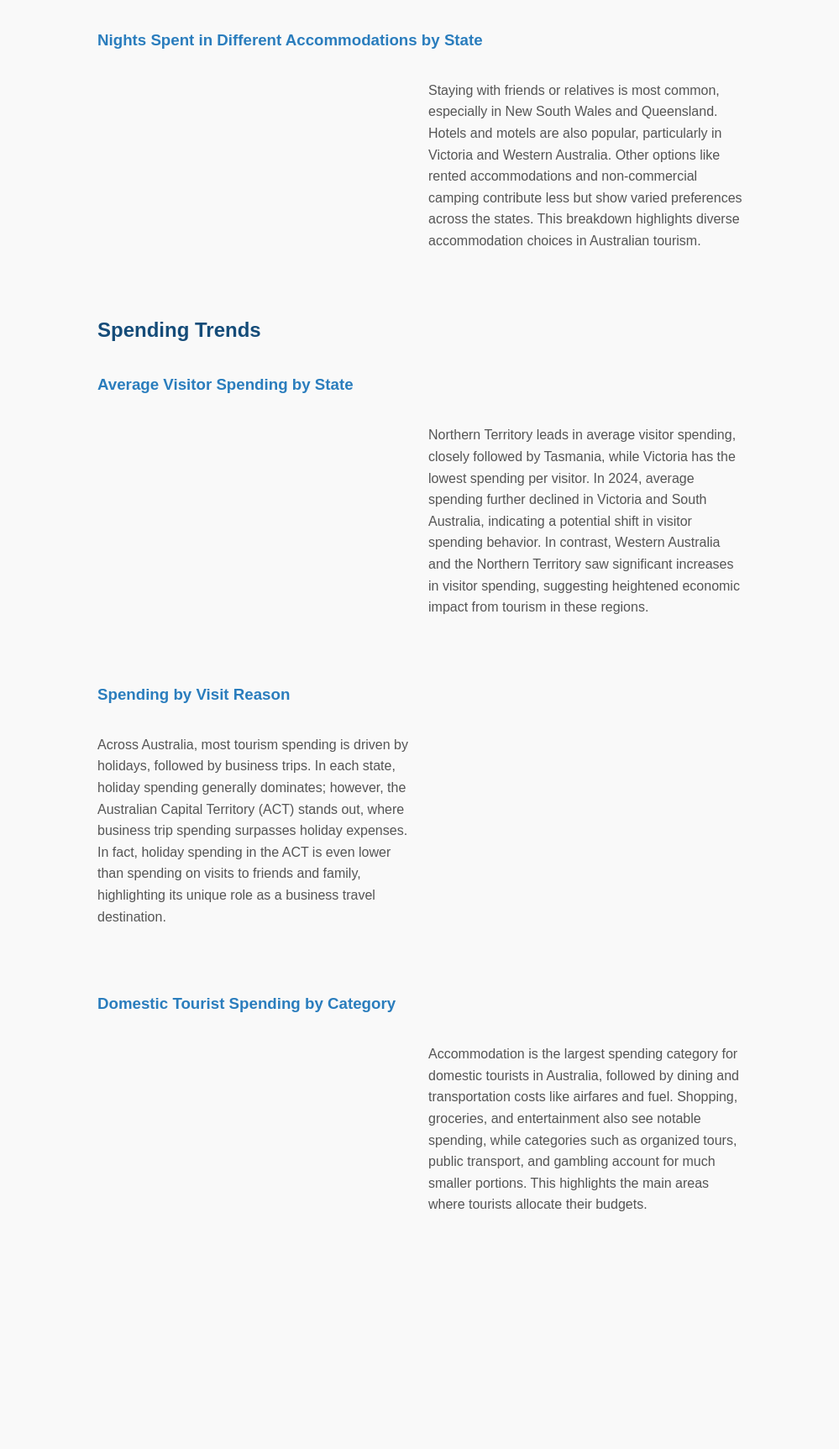
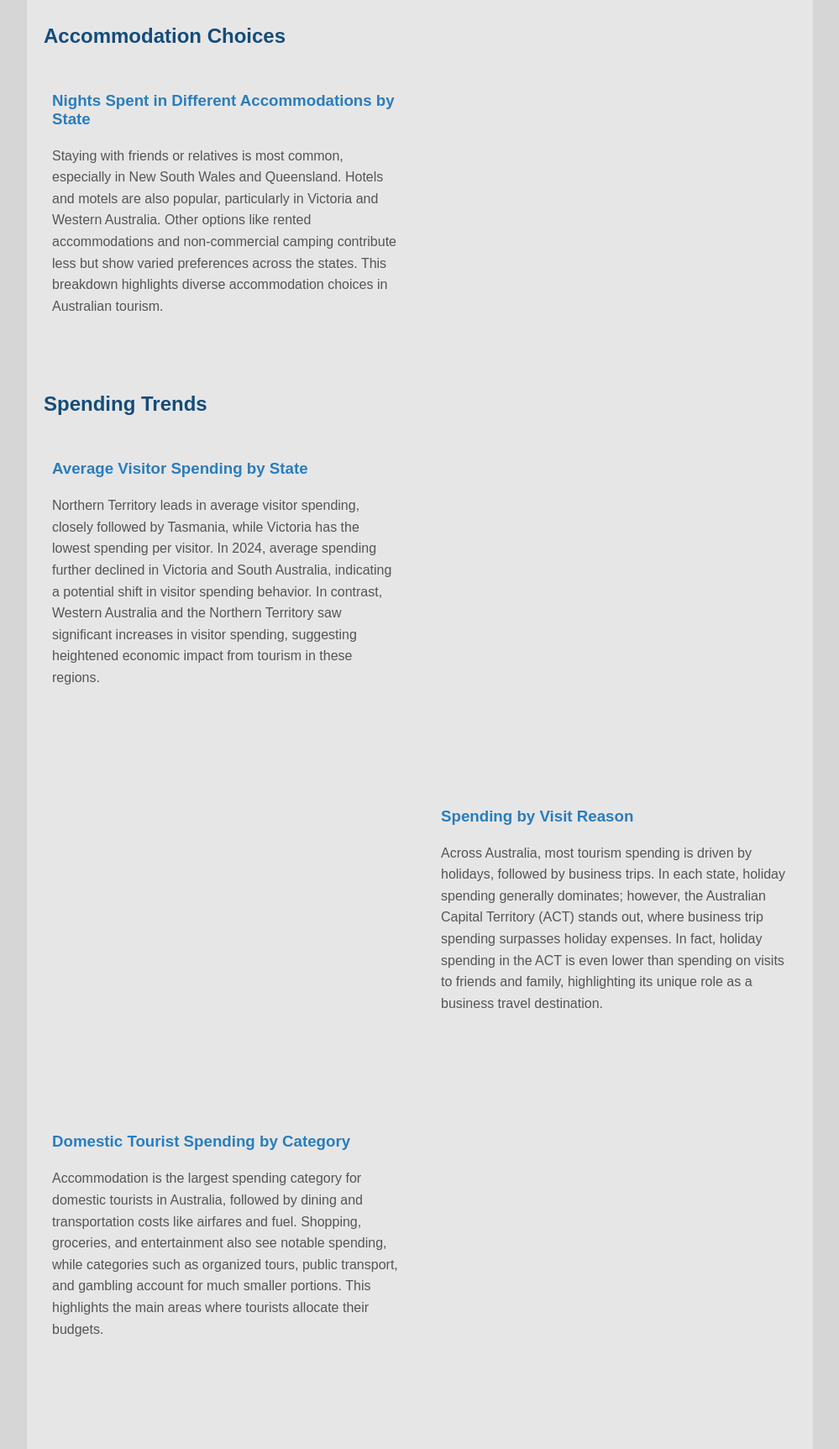
Before and after one commit to AryaanH/FIT3179-Assignment2, a plain HTML site: page index.html in a window 1280 px wide. Shown: the part 1033-2758 px from the top of the page at 84% size, without its empty margins (140-1139 px from the left). Before the commit the page ends 2600 px from the top, so only its background shows below. Drawn offline with Linux system fonts and the light colour scheme; a script that the page names is missing.

Commit message:
changed layout and formatiing

```diff
--- a/index.html
+++ b/index.html
@@ -6,31 +6,49 @@
     <meta name="viewport" content="width=device-width, initial-scale=1.0">
     <title>Australian Domestic Tourism Data</title>
     <style>
+        * {
+            background-color: rgb(231, 230, 230);
+        }
+
         body {
             font-family: Arial, sans-serif;
-            color: #333;
+            color: rgb(217, 203, 203);
             margin: 0;
             padding: 0;
-            background-color: #f9f9f9;
+            background-color: #d6d6d6;
         }
 
         .container {
-            max-width: 60%;
+            max-width: 70%;
             margin: 0 auto;
             padding: 40px 20px;
         }
 
-        h1,
+        #mainheading {
+            padding-bottom: 60px;
+        }
+
+        h1 {
+            color: #154c79;
+            margin-bottom: 10px;
+            padding-left: 60px;
+
+        }
+
+        .vega-bind-name,
+        .vega-bind-radio {
+            color: #626262;
+        }
+
         h2 {
             color: #154c79;
-            margin-bottom: 10px;
+            margin-bottom: 1px;
         }
 
         h3 {
             color: #2a7dbd;
             margin-top: 40px;
             margin-bottom: 20px;
-
         }
 
         p {
@@ -41,38 +59,46 @@
 
         .section {
             margin-bottom: 60px;
+            margin-top: 1px;
         }
 
+        /* Flex layout with increased gap for separation */
         .grid-layout {
-            display: grid;
-            grid-template-columns: 1fr 1fr;
-            gap: 20px;
-            align-items: start;
+            display: flex;
+            flex-wrap: wrap;
+            justify-content: space-between;
+            gap: 30px;
+            /* Increase gap to avoid overlap */
         }
 
-        .full-width {
-            grid-column: span 2;
-            margin-top: 20px;
+        /* Visualization styles */
+        .visualization {
+            flex: 1;
+            width: 45%;
+            padding: 10px;
+            margin-top: 40px;
         }
 
-        .visualization {
-            width: 100%;
+        /* Paragraph styles */
+        .text {
+            flex: 1;
+            width: 45%;
             padding: 10px;
-            background-color: #f9f9f9;
+            margin-top: 1px;
+            /* Add margin for vertical spacing */
         }
 
+        /* Consistent width for visualizations */
         .large-chart {
             max-width: 100%;
             height: auto;
         }
 
-        .caption {
-            font-size: 0.9em;
-            color: #666;
-            margin-top: -10px;
-            margin-bottom: 20px;
+        .vega-embed {
+            border: none !important;
         }
     </style>
+
     <!-- Load Vega, Vega-Lite, and Vega-Embed libraries -->
     <script src="https://cdn.jsdelivr.net/npm/vega@5.22.1"></script>
     <script src="https://cdn.jsdelivr.net/npm/vega-lite@5.5.0"></script>
@@ -84,112 +110,94 @@
     <div class="container">
         <!-- Main Title -->
         <h1>Domestic Australian Tourism Data Insights (2023 and 2024)</h1>
-        <p>Explore the dynamic landscape of local Australian tourism, where each state tells a unique story. This report
+        <p id="mainheading">Explore the dynamic landscape of local Australian tourism, where each state tells a unique
+            story. This report
             delves into the numbers behind the journey—uncovering which States the local Australian population travel
             the most, why they
             travel, how much they spend, and where they choose to stay. With insights on visitor patterns, spending
             habits, accommodation preferences, and more, this visual story reveals the powerful impact of tourism across
             Australia's diverse regions. Discover the data that shapes one of the country's most vital industries and
             gain a deeper understanding of the trends that influence domestic travel.
-
         </p>
 
         <h2>Visitor Patterns</h2>
 
-        <!-- Section 1: Number of Visitors by State -->
-        <div class="section">
+        <!-- Section 1: Number of Visitors by State (Image 1 | Para 1) -->
+        <div class="section grid-layout">
+            <div class="text">
                 <h3>Number of Visitors by State</h3>
-            <div class="grid-layout">
+                <p>New South Wales leads with the highest visitor numbers, topping the list for both years. Tourist
+                    numbers across other states remain relatively stable, reflecting a consistent pattern. However, 2024
+                    shows a slight increase in visitors to Victoria and Tasmania, indicating a modest growth in tourism
+                    activity in these regions.</p>
+            </div>
             <div class="visualization large-chart" id="visualization1"></div>
-                <div>
-                    <p>New South Wales leads with the highest visitor numbers,
-                        topping the list for both years. Tourist numbers across other states remain relatively stable,
-                        reflecting a consistent pattern. However, 2024 shows a slight increase in visitors to Victoria
-                        and Tasmania, indicating a modest growth in tourism activity in these regions.
-
-                    </p>
-                </div>
-            </div>
         </div>
 
-        <!-- Section 2: Visitor Reasons by State -->
-        <div class="section">
+        <!-- Section 2: Visitor Reasons by State (Para 2 | Image 2) -->
+        <div class="section grid-layout">
+            <div class="visualization" id="visualization2"></div>
+            <div class="text">
                 <h3>Visitor Reasons by State</h3>
-            <div class="grid-layout">
-                <div>
-                    <p>New South Wales, Victoria, and Queensland lead in visitor numbers, driven
-                        mostly by holidays, social visits and business purposes. Smaller states like Tasmania and the
-                        Northern Territory see tourism primarily
-                        for Holidays. This reflects diverse travel motivations across Australia.</p>
-                </div>
-                <div class="visualization" id="visualization2"></div>
+                <p>New South Wales, Victoria, and Queensland lead in visitor numbers, driven mostly by holidays, social
+                    visits and business purposes. Smaller states like Tasmania and the Northern Territory see tourism
+                    primarily for Holidays. This reflects diverse travel motivations across Australia.</p>
             </div>
         </div>
 
         <h2>Accommodation Choices</h2>
 
-        <!-- Section 3: Nights Spent in Different Accommodations -->
-        <div class="section">
+        <!-- Section 3: Nights Spent in Different Accommodations (Image 3 | Para 3) -->
+        <div class="section grid-layout">
+            <div class="text">
                 <h3>Nights Spent in Different Accommodations by State</h3>
-            <div class="grid-layout">
+                <p>Staying with friends or relatives is most common, especially in New South Wales and Queensland.
+                    Hotels and motels are also popular, particularly in Victoria and Western Australia. Other options
+                    like rented accommodations and non-commercial camping contribute less but show varied preferences
+                    across the states. This breakdown highlights diverse accommodation choices in Australian tourism.
+                </p>
+            </div>
             <div class="visualization" id="visualization6"></div>
-                <div>
-                    <p>Staying with friends or relatives is most common, especially in New South Wales and Queensland.
-                        Hotels and motels are also popular, particularly in Victoria and Western Australia. Other
-                        options like rented accommodations and non-commercial camping contribute less but show varied
-                        preferences across the states. This breakdown highlights diverse accommodation choices in
-                        Australian tourism.</p>
-                </div>
-            </div>
         </div>
 
         <h2>Spending Trends</h2>
 
-        <!-- Section 4: Average Visitor Spending by State -->
-        <div class="section">
+        <!-- Section 4: Average Visitor Spending by State (Para 4 | Image 4) -->
+        <div class="section grid-layout">
+            <div class="text">
                 <h3>Average Visitor Spending by State</h3>
-            <div class="grid-layout">
+                <p>Northern Territory leads in average visitor spending, closely followed by Tasmania, while Victoria
+                    has the lowest spending per visitor. In 2024, average spending further declined in Victoria and
+                    South Australia, indicating a potential shift in visitor spending behavior. In contrast, Western
+                    Australia and the Northern Territory saw significant increases in visitor spending, suggesting
+                    heightened economic impact from tourism in these regions.</p>
+            </div>
             <div class="visualization large-chart" id="visualization4"></div>
-                <div>
-                    <p>Northern Territory leads in average visitor spending, closely followed by Tasmania, while
-                        Victoria has the lowest spending per visitor. In 2024, average spending further declined in
-                        Victoria and South Australia, indicating a potential shift in visitor spending behavior. In
-                        contrast, Western Australia and the Northern Territory saw significant increases in visitor
-                        spending, suggesting heightened economic impact from tourism in these regions.</p>
         </div>
+
+        <!-- Section 5: Spending by Visit Reason (Image 5 | Para 5) -->
+        <div class="section grid-layout">
+            <div class="visualization" id="visualization3"></div>
+            <div class="text">
+                <h3>Spending by Visit Reason</h3>
+                <p>Across Australia, most tourism spending is driven by holidays, followed by business trips. In each
+                    state, holiday spending generally dominates; however, the Australian Capital Territory (ACT) stands
+                    out, where business trip spending surpasses holiday expenses. In fact, holiday spending in the ACT
+                    is even lower than spending on visits to friends and family, highlighting its unique role as a
+                    business travel destination.</p>
             </div>
         </div>
 
-        <!-- Section 5: Spending by Visit Reason -->
-        <div class="section">
-            <h3>Spending by Visit Reason</h3>
-            <div class="grid-layout">
-                <div>
-                    <p>
-                        Across Australia, most tourism spending is driven by holidays, followed by business trips. In
-                        each state, holiday spending generally dominates; however, the Australian Capital Territory
-                        (ACT) stands out, where business trip spending surpasses holiday expenses. In fact, holiday
-                        spending in the ACT is even lower than spending on visits to friends and family, highlighting
-                        its unique role as a business travel destination.</p>
+        <!-- Section 6: Domestic Tourist Spending by Category (Para 6 | Image 6) -->
+        <div class="section grid-layout">
+            <div class="text">
+                <h3>Domestic Tourist Spending by Category</h3>
+                <p>Accommodation is the largest spending category for domestic tourists in Australia, followed by dining
+                    and transportation costs like airfares and fuel. Shopping, groceries, and entertainment also see
+                    notable spending, while categories such as organized tours, public transport, and gambling account
+                    for much smaller portions. This highlights the main areas where tourists allocate their budgets.</p>
             </div>
-                <div class="visualization" id="visualization3"></div>
-            </div>
-        </div>
-
-        <!-- Section 6: Domestic Tourist Spending by Category -->
-        <div class="section">
-            <h3>Domestic Tourist Spending by Category</h3>
-            <div class="grid-layout">
             <div class="visualization" id="visualization5"></div>
-                <div>
-                    <p>
-                        Accommodation is the largest spending category for domestic tourists in Australia, followed by
-                        dining and transportation costs like airfares and fuel. Shopping,
-                        groceries, and entertainment also see notable spending, while categories such as organized
-                        tours, public transport, and gambling account for much smaller portions. This highlights the
-                        main areas where tourists allocate their budgets.</p>
-                </div>
-            </div>
         </div>
     </div>
 
--- a/js/visualization.vg(1).json
+++ b/js/visualization.vg(1).json
@@ -1,7 +1,7 @@
 {
   "$schema": "https://vega.github.io/schema/vega-lite/v5.json",
   "title": "Average Visitor Spending($) for each Australian State (2023 and 2024)",
-  "width": 400,
+  "width": 250,
   "height": 300,
   "projection": {
     "type": "equirectangular"
--- a/js/visualization.vg(2).json
+++ b/js/visualization.vg(2).json
@@ -1,7 +1,7 @@
 {
   "$schema": "https://vega.github.io/schema/vega-lite/v5.json",
   "title": "Visitor Reasons by State",
-  "width": 400,
+  "width": 250,
   "data": {
     "url": "https://raw.githubusercontent.com/AryaanH/FIT3179-Assignment2/refs/heads/main/data/category_spending.csv",
     "format": {
--- a/js/visualization.vg(3).json
+++ b/js/visualization.vg(3).json
@@ -1,7 +1,7 @@
 {
   "$schema": "https://vega.github.io/schema/vega-lite/v5.json",
   "title": "Spending by Visit Reason in Australian States",
-  "width": 200,
+  "width": 250,
   "data": {
     "url": "https://raw.githubusercontent.com/AryaanH/FIT3179-Assignment2/refs/heads/main/data/category_spending.csv",
     "format": {
--- a/js/visualization.vg(4).json
+++ b/js/visualization.vg(4).json
@@ -1,7 +1,7 @@
 {
   "$schema": "https://vega.github.io/schema/vega-lite/v5.json",
   "title": "Domestic Tourist Spending by Category in Australia (2024)",
-  "width": 400,
+  "width": 250,
   "data": {
     "url": "https://raw.githubusercontent.com/AryaanH/FIT3179-Assignment2/refs/heads/main/data/visualisation4.csv",
     "format": {
--- a/js/visualization.vg(5).json
+++ b/js/visualization.vg(5).json
@@ -1,7 +1,7 @@
 {
   "$schema": "https://vega.github.io/schema/vega-lite/v5.json",
   "title": "Number of Visitors(Millions) for each State",
-  "width": 400,
+  "width": 250,
   "height": 300,
   "projection": {
     "type": "equirectangular"
--- a/js/visualization.vg(6).json
+++ b/js/visualization.vg(6).json
@@ -1,8 +1,8 @@
 {
   "$schema": "https://vega.github.io/schema/vega-lite/v5.json",
   "title": "Nights Spent ('000) by Visitors in Different Accommodations by State",
-  "width": 400,
-  "height": 300,
+  "width": 200,
+  "height": 200,
   "data": {
     "url": "https://raw.githubusercontent.com/AryaanH/FIT3179-Assignment2/refs/heads/main/data/visualisation5.csv",
     "format": {
```
Lines whose indentation alone changed are shown as unchanged.
